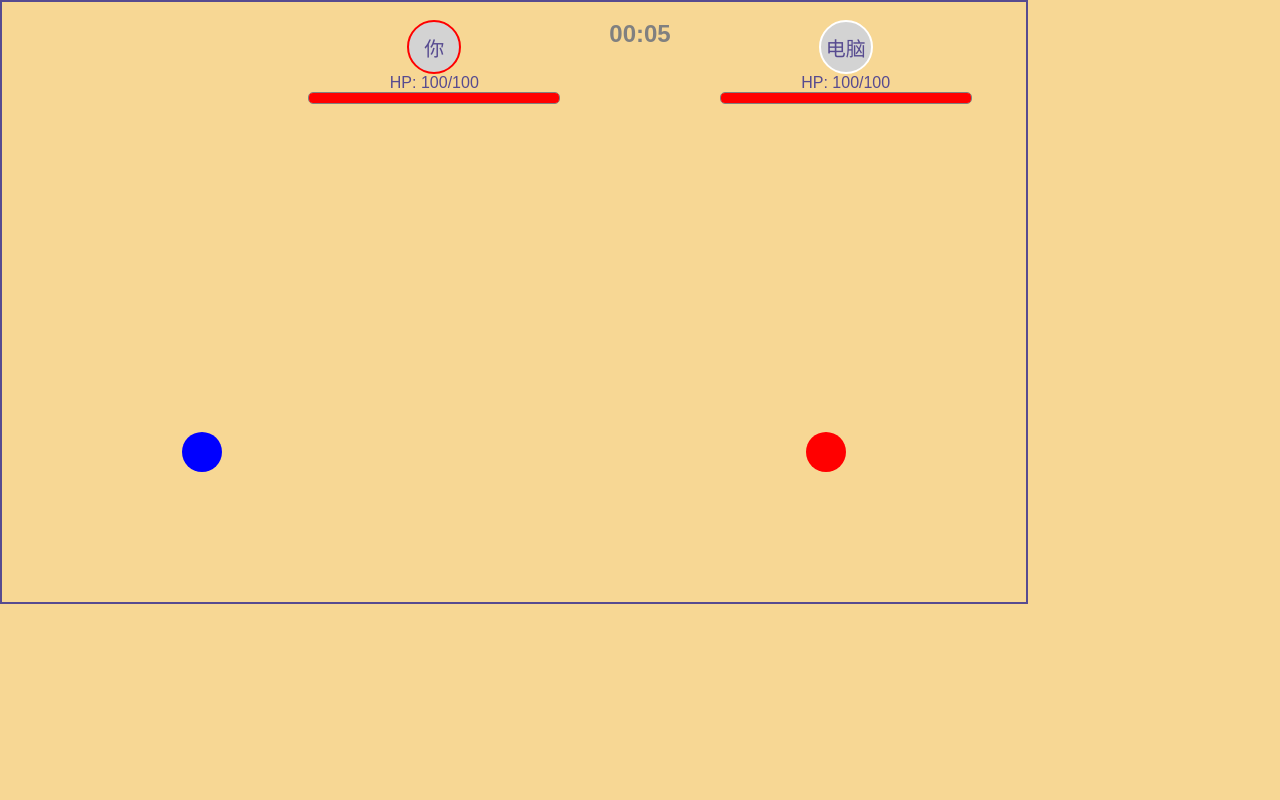
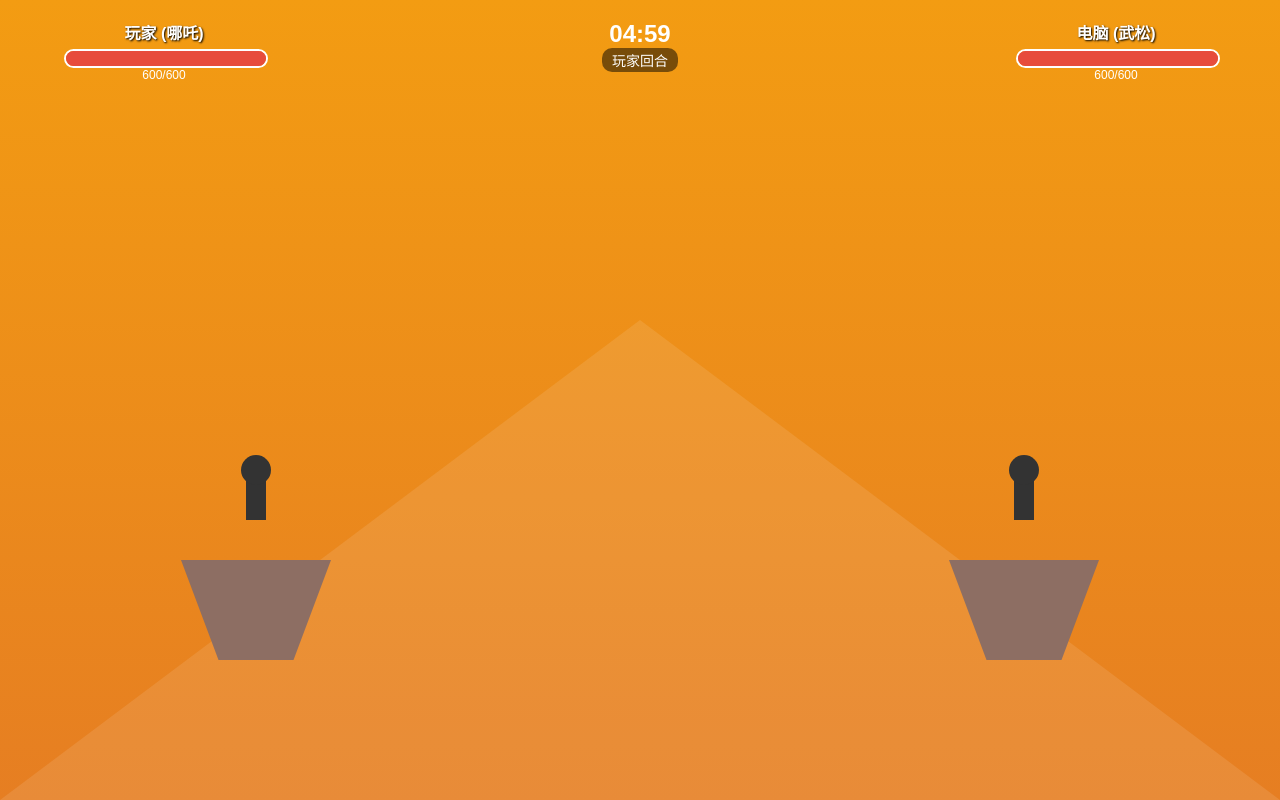
Before and after one commit to finleyxtrdylan037-design/13, a plain HTML site: page index.html in a window 1280 px wide. Drawn offline with Linux system fonts and the light colour scheme.

Commit message:
更新 index.html

```diff
--- a/index.html
+++ b/index.html
@@ -2,334 +2,312 @@
 <html lang="zh-CN">
 <head>
     <meta charset="UTF-8">
-    <meta name="viewport" content="width=device-width, initial-scale=1.0">
-    <title>标枪对战 (Javelin Duel)</title>
+    <meta name="viewport" content="width=device-width, initial-scale=1.0, maximum-scale=1.0, user-scalable=no">
+    <title>古风标枪对战</title>
     <style>
         body {
             margin: 0;
             padding: 0;
-            background-color: #f7d794; /* 模仿参考图的黄色背景 */
-            font-family: Arial, sans-serif;
-            overflow: hidden; /* 防止滚轮 */
+            overflow: hidden;
+            background: #f4d03f; /* 背景兜底色 */
+            font-family: 'Microsoft YaHei', sans-serif;
+            user-select: none;
+        }
+        #game-container {
+            position: relative;
+            width: 100vw;
+            height: 100vh;
+            background: linear-gradient(to bottom, #f39c12, #e67e22);
+            display: flex;
+            justify-content: center;
+            align-items: center;
         }
         canvas {
             display: block;
-            border: 2px solid #574b90;
+            background: transparent;
         }
-        #ui {
+        /* UI 层 */
+        #ui-layer {
             position: absolute;
             top: 20px;
+            width: 90%;
+            display: flex;
+            justify-content: space-between;
+            align-items: flex-start;
+            pointer-events: none;
+        }
+        .player-info {
+            width: 200px;
+            text-align: center;
+        }
+        .hp-bar-bg {
             width: 100%;
-            pointer-events: none; /* UI 不会拦截点击 */
-            color: #574b90;
-            display: flex;
-            justify-content: center;
+            height: 15px;
+            background: rgba(0,0,0,0.3);
+            border-radius: 10px;
+            overflow: hidden;
+            border: 2px solid #fff;
         }
-        #p1-info, #p2-info {
-            width: 250px;
-            display: flex;
-            flex-direction: column;
-            align-items: center;
-        }
-        .hp-bar-container {
+        .hp-bar-fill {
+            height: 100%;
             width: 100%;
-            height: 10px;
-            background-color: white;
-            border-radius: 5px;
-            overflow: hidden;
-            border: 1px solid gray;
-        }
-        .hp-bar {
-            height: 100%;
-            background-color: red;
-            width: 100%;
+            background: #e74c3c;
             transition: width 0.3s;
         }
-        .avatar {
-            width: 50px;
-            height: 50px;
-            border-radius: 50%;
-            background-color: lightgray;
-            border: 2px solid white;
-            display: flex;
-            justify-content: center;
-            align-items: center;
-            font-size: 20px;
-        }
-        #game-time {
-            font-size: 24px;
-            font-weight: bold;
-            margin: 0 50px;
-            color: gray;
-        }
-        .player-turn {
-            border-color: red; /* 指示当前回合 */
-        }
+        .name { color: white; font-weight: bold; margin-bottom: 5px; text-shadow: 1px 1px 2px #000; }
+        #center-info { text-align: center; color: white; }
+        #timer { font-size: 24px; font-weight: bold; }
+        #turn-hint { font-size: 14px; background: rgba(0,0,0,0.5); padding: 2px 10px; border-radius: 10px; }
     </style>
 </head>
 <body>
-    <div id="ui">
-        <div id="p1-info">
-            <div id="p1-avatar" class="avatar">你</div>
-            <div>HP: <span id="p1-hp-text">100/100</span></div>
-            <div class="hp-bar-container"><div id="p1-hp-bar" class="hp-bar"></div></div>
+
+<div id="game-container">
+    <div id="ui-layer">
+        <div class="player-info">
+            <div class="name">玩家 (哪吒)</div>
+            <div class="hp-bar-bg"><div id="p1-hp" class="hp-bar-fill"></div></div>
+            <div id="p1-hp-text" style="color:white; font-size:12px;">600/600</div>
         </div>
-        <div id="game-time">00:00</div>
-        <div id="p2-info">
-            <div id="p2-avatar" class="avatar">电脑</div>
-            <div>HP: <span id="p2-hp-text">100/100</span></div>
-            <div class="hp-bar-container"><div id="p2-hp-bar" class="hp-bar"></div></div>
+        <div id="center-info">
+            <div id="timer">04:59</div>
+            <div id="turn-hint">玩家回合</div>
+        </div>
+        <div class="player-info">
+            <div class="name">电脑 (武松)</div>
+            <div class="hp-bar-bg"><div id="p2-hp" class="hp-bar-fill"></div></div>
+            <div id="p2-hp-text" style="color:white; font-size:12px;">600/600</div>
         </div>
     </div>
-    <canvas id="gameCanvas" width="1024" height="600"></canvas>
+    <canvas id="gameCanvas"></canvas>
+</div>
 
 <script>
+/**
+ * 游戏配置与状态
+ */
 const canvas = document.getElementById('gameCanvas');
 const ctx = canvas.getContext('2d');
-    const ui = document.getElementById('ui');
 
-    // 基础配置
-    const config = {
-        gravity: 0.15, // 重力
-        maxPower: 25, // 最大投掷力度
-        minPower: 5,
-        targetR: 20, // 玩家/电脑半径
-        playerY: 450, // 玩家/电脑在 Y 轴的位置
-        damage: 25 // 每次击中的伤害
+let width, height;
+let gameState = 'aiming'; // aiming, flying, ai_turn
+let turn = 'player'; // player, ai
+
+const gravity = 0.25;
+const players = {
+    p1: { x: 0, y: 0, hp: 600, maxHp: 600, color: '#3498db', platformW: 150 },
+    p2: { x: 0, y: 0, hp: 600, maxHp: 600, color: '#2ecc71', platformW: 150 }
 };
 
-    // 游戏状态
-    let p1, p2; // 玩家和电脑
-    let spear; // 当前标枪
-    let currentTime = 0; // 游戏时间
-    let turn = 1; // 1: 玩家, 2: 电脑
-    let canThrow = true;
-    let aimX, aimY; // 瞄准点
+let spear = { x: 0, y: 0, vx: 0, vy: 0, active: false, angle: 0 };
+let mouse = { x: 0, y: 0, isDown: false, startX: 0, startY: 0 };
 
-    // 初始化玩家和电脑
+// 初始化画布
 function init() {
-        p1 = {
-            id: 1, x: 200, y: config.playerY, hp: 100, maxHp: 100, isComputer: false,
-            spearStock: Infinity // 模仿图中的标枪数，简化为无限
-        };
-        p2 = {
-            id: 2, x: 824, y: config.playerY, hp: 100, maxHp: 100, isComputer: true,
-            spearStock: Infinity
-        };
-        spear = null;
-        turn = 1;
-        updateUI();
-        startTimer();
-        gameLoop();
+    width = window.innerWidth;
+    height = window.innerHeight;
+    canvas.width = width;
+    canvas.height = height;
+
+    // 设置角色位置
+    players.p1.x = width * 0.2;
+    players.p1.y = height * 0.7;
+    players.p2.x = width * 0.8;
+    players.p2.y = height * 0.7;
 }
 
-    // 标枪类
-    class Spear {
-        constructor(x, y, vx, vy, color) {
-            this.x = x; this.y = y;
-            this.vx = vx; this.vy = vy;
-            this.active = true;
-            this.tipSize = 5;
-            this.color = color;
+/**
+ * 绘制逻辑
+ */
+function drawPlatform(x, y, w) {
+    ctx.fillStyle = '#8d6e63';
+    ctx.beginPath();
+    ctx.moveTo(x - w/2, y);
+    ctx.lineTo(x + w/2, y);
+    ctx.lineTo(x + w/4, y + 100);
+    ctx.lineTo(x - w/4, y + 100);
+    ctx.closePath();
+    ctx.fill();
 }
 
-        update() {
-            if (!this.active) return;
-            this.x += this.vx;
-            this.y += this.vy;
-            this.vy += config.gravity; // 重力
+function drawCharacter(player, isFlip) {
+    ctx.save();
+    ctx.translate(player.x, player.y - 40);
+    if(isFlip) ctx.scale(-1, 1);
 
-            // 检测边界
-            if (this.y > canvas.height + 10 || this.x < -10 || this.x > canvas.width + 10) {
-                this.active = false;
-                spear = null;
-                endTurn();
+    // 简易火柴人/几何体替代图中的角色
+    ctx.fillStyle = "#333";
+    ctx.fillRect(-10, -40, 20, 40); // 身体
+    ctx.beginPath();
+    ctx.arc(0, -50, 15, 0, Math.PI*2); // 头
+    ctx.fill();
+    ctx.restore();
 }
 
-            // 检测碰撞
-            let target = (turn === 1) ? p2 : p1;
-            if (this.checkCollision(target)) {
-                this.active = false;
-                dealDamage(target);
-                spear = null;
-                endTurn();
+function drawSpear(x, y, vx, vy) {
+    let angle = Math.atan2(vy, vx);
+    ctx.save();
+    ctx.translate(x, y);
+    ctx.rotate(angle);
+    ctx.strokeStyle = '#fff';
+    ctx.lineWidth = 3;
+    ctx.beginPath();
+    ctx.moveTo(-20, 0);
+    ctx.lineTo(20, 0);
+    ctx.stroke();
+    // 枪尖
+    ctx.fillStyle = '#bdc3c7';
+    ctx.beginPath();
+    ctx.moveTo(20, 0);
+    ctx.lineTo(10, -5);
+    ctx.lineTo(10, 5);
+    ctx.fill();
+    ctx.restore();
+}
+
+function drawTrajectory() {
+    if (!mouse.isDown || turn !== 'player') return;
+
+    let dx = (mouse.startX - mouse.x) * 0.15;
+    let dy = (mouse.startY - mouse.y) * 0.15;
+
+    ctx.beginPath();
+    ctx.setLineDash([5, 5]);
+    ctx.strokeStyle = "rgba(255,255,255,0.5)";
+
+    let tx = players.p1.x, ty = players.p1.y - 50;
+    let tvx = dx, tvy = dy;
+
+    for (let i = 0; i < 30; i++) {
+        ctx.lineTo(tx, ty);
+        tx += tvx * 2;
+        ty += tvy * 2;
+        tvy += gravity * 2;
+    }
+    ctx.stroke();
+    ctx.setLineDash([]);
+}
+
+/**
+ * 游戏逻辑更新
+ */
+function update() {
+    if (spear.active) {
+        spear.x += spear.vx;
+        spear.y += spear.vy;
+        spear.vy += gravity;
+
+        // 检测命中
+        let target = (turn === 'player') ? players.p2 : players.p1;
+        let dist = Math.hypot(spear.x - target.x, spear.y - (target.y - 40));
+
+        if (dist < 40) {
+            target.hp -= 120;
+            updateUI();
+            resetSpear();
+        } else if (spear.y > height || spear.x < 0 || spear.x > width) {
+            resetSpear();
+        }
     }
 }
 
-        draw() {
-            if (!this.active) return;
-            ctx.beginPath();
-            ctx.arc(this.x, this.y, this.tipSize, 0, Math.PI * 2);
-            ctx.fillStyle = this.color;
-            ctx.fill();
-        }
-
-        checkCollision(target) {
-            let dx = this.x - target.x;
-            let dy = this.y - target.y;
-            return Math.sqrt(dx * dx + dy * dy) < config.targetR;
+function resetSpear() {
+    spear.active = false;
+    if (turn === 'player') {
+        turn = 'ai';
+        document.getElementById('turn-hint').innerText = "电脑回合...";
+        setTimeout(aiMove, 1500);
+    } else {
+        turn = 'player';
+        document.getElementById('turn-hint').innerText = "玩家回合";
     }
 }
 
-    // 处理伤害
-    function dealDamage(target) {
-        target.hp -= config.damage;
-        if (target.hp <= 0) target.hp = 0;
-        updateUI();
-        if (target.hp === 0) {
-            gameOver(target.id === 1 ? '电脑获胜！' : '你赢了！');
-        }
+function aiMove() {
+    spear.active = true;
+    spear.x = players.p2.x;
+    spear.y = players.p2.y - 50;
+
+    // AI 算法：计算玩家方向，加一点点随机扰动
+    let targetX = players.p1.x;
+    let targetY = players.p1.y - 50;
+    let dx = targetX - spear.x;
+    let dy = targetY - spear.y - 100; // 向上瞄准一点以应对重力
+
+    spear.vx = dx * 0.04 + (Math.random() - 0.5) * 2;
+    spear.vy = dy * 0.04 - 5;
 }
 
-    // 切换回合
-    function endTurn() {
-        canThrow = false;
-        setTimeout(() => {
-            turn = (turn === 1) ? 2 : 1;
-            updateUI();
-            if (turn === 2) {
-                computerAI(); // 轮到电脑，执行 AI
-            } else {
-                canThrow = true;
-            }
-        }, 1000); // 等待1秒让玩家看到结果
+function updateUI() {
+    document.getElementById('p1-hp').style.width = (players.p1.hp / players.p1.maxHp * 100) + "%";
+    document.getElementById('p2-hp').style.width = (players.p2.hp / players.p2.maxHp * 100) + "%";
+    document.getElementById('p1-hp-text').innerText = `${Math.max(0, players.p1.hp)}/600`;
+    document.getElementById('p2-hp-text').innerText = `${Math.max(0, players.p2.hp)}/600`;
+
+    if(players.p1.hp <= 0) alert("你输了！");
+    if(players.p2.hp <= 0) alert("你赢了！");
 }
 
-    // 电脑 AI (非常简单，瞄准玩家的大致方向)
-    function computerAI() {
-        if (turn !== 2) return;
-        setTimeout(() => {
-            // 计算随机角度和力度
-            let targetX = p1.x + (Math.random() - 0.5) * 50; // 增加一点随机偏差
-            let targetY = p1.y + (Math.random() - 0.5) * 50;
+function loop() {
+    ctx.clearRect(0, 0, width, height);
 
-            let dx = targetX - p2.x;
-            let dy = targetY - p2.y;
-            let angle = Math.atan2(dy, dx);
-            // 力度在一定范围内随机
-            let power = config.minPower + Math.random() * (config.maxPower - config.minPower);
+    // 绘背景装饰（简单的远山）
+    ctx.fillStyle = "rgba(255,255,255,0.1)";
+    ctx.beginPath();
+    ctx.moveTo(0, height);
+    ctx.lineTo(width/2, height*0.4);
+    ctx.lineTo(width, height);
+    ctx.fill();
 
-            // 发射
-            spear = new Spear(p2.x, p2.y, Math.cos(angle) * power, Math.sin(angle) * power, 'black');
-        }, 1000); // 电脑思考1秒
+    drawPlatform(players.p1.x, players.p1.y, players.p1.platformW);
+    drawPlatform(players.p2.x, players.p2.y, players.p2.platformW);
+
+    drawCharacter(players.p1, false);
+    drawCharacter(players.p2, true);
+
+    drawTrajectory();
+
+    if (spear.active) {
+        drawSpear(spear.x, spear.y, spear.vx, spear.vy);
     }
 
-    // 更新 UI 显示
-    function updateUI() {
-        // HP
-        document.getElementById('p1-hp-text').innerText = `${p1.hp}/${p1.maxHp}`;
-        document.getElementById('p1-hp-bar').style.width = `${p1.hp / p1.maxHp * 100}%`;
-        document.getElementById('p2-hp-text').innerText = `${p2.hp}/${p2.maxHp}`;
-        document.getElementById('p2-hp-bar').style.width = `${p2.hp / p2.maxHp * 100}%`;
-
-        // 当前回合指示器
-        document.getElementById('p1-avatar').classList.remove('player-turn');
-        document.getElementById('p2-avatar').classList.remove('player-turn');
-        if (turn === 1) document.getElementById('p1-avatar').classList.add('player-turn');
-        else document.getElementById('p2-avatar').classList.add('player-turn');
+    update();
+    requestAnimationFrame(loop);
 }
 
-    // 游戏计时器
-    function startTimer() {
-        setInterval(() => {
-            currentTime++;
-            let minutes = Math.floor(currentTime / 60);
-            let seconds = currentTime % 60;
-            document.getElementById('game-time').innerText = `${String(minutes).padStart(2, '0')}:${String(seconds).padStart(2, '0')}`;
-        }, 1000);
-    }
-
-    // 游戏结束
-    function gameOver(message) {
-        canThrow = false;
-        setTimeout(() => {
-            alert(message);
-            location.reload(); // 重新加载
-        }, 500);
-    }
-
-    // 绘制游戏元素
-    function draw() {
-        ctx.clearRect(0, 0, canvas.width, canvas.height); // 清空背景
-
-        // 绘制玩家和电脑的简单形状 (参考图)
-        ctx.fillStyle = 'blue';
-        ctx.beginPath();
-        ctx.arc(p1.x, p1.y, config.targetR, 0, Math.PI * 2);
-        ctx.fill();
-
-        ctx.fillStyle = 'red';
-        ctx.beginPath();
-        ctx.arc(p2.x, p2.y, config.targetR, 0, Math.PI * 2);
-        ctx.fill();
-
-        // 绘制标枪
-        if (spear) {
-            spear.draw();
-        }
-
-        // 玩家瞄准时绘制瞄准线
-        if (turn === 1 && aimX !== undefined && aimY !== undefined && !spear) {
-            ctx.beginPath();
-            ctx.setLineDash([5, 5]); // 虚线
-            ctx.moveTo(p1.x, p1.y);
-            ctx.lineTo(aimX, aimY);
-            ctx.strokeStyle = 'gray';
-            ctx.lineWidth = 2;
-            ctx.stroke();
-            ctx.setLineDash([]); // 重置为实线
-        }
-    }
-
-    // 游戏主循环
-    function gameLoop() {
-        if (spear) {
-            spear.update();
-        }
-        draw();
-        requestAnimationFrame(gameLoop);
-    }
-
-    // 鼠标输入处理 (玩家操作)
-    window.addEventListener('mousedown', (e) => {
-        if (turn !== 1 || !canThrow || spear) return;
-        let rect = canvas.getBoundingClientRect();
-        aimX = e.clientX - rect.left;
-        aimY = e.clientY - rect.top;
+/**
+ * 事件监听
+ */
+window.addEventListener('mousedown', e => {
+    if (turn !== 'player' || spear.active) return;
+    mouse.isDown = true;
+    mouse.startX = e.clientX;
+    mouse.startY = e.clientY;
 });
 
-    window.addEventListener('mousemove', (e) => {
-        if (turn !== 1 || !canThrow || spear) return;
-        let rect = canvas.getBoundingClientRect();
-        aimX = e.clientX - rect.left;
-        aimY = e.clientY - rect.top;
+window.addEventListener('mousemove', e => {
+    mouse.x = e.clientX;
+    mouse.y = e.clientY;
 });
 
-    window.addEventListener('mouseup', (e) => {
-        if (turn !== 1 || !canThrow || spear || aimX === undefined || aimY === undefined) return;
-        let rect = canvas.getBoundingClientRect();
-        let endX = e.clientX - rect.left;
-        let endY = e.clientY - rect.top;
+window.addEventListener('mouseup', e => {
+    if (!mouse.isDown) return;
+    mouse.isDown = false;
 
-        // 计算发射角度和力度
-        let dx = endX - p1.x;
-        let dy = endY - p1.y;
-        let distance = Math.sqrt(dx * dx + dy * dy);
-        let angle = Math.atan2(dy, dx);
-
-        // 确保是向上投掷，并在力度范围内
-        let power = Math.max(config.minPower, Math.min(distance / 10, config.maxPower));
-
-        // 发射
-        spear = new Spear(p1.x, p1.y, Math.cos(angle) * power, Math.sin(angle) * power, 'red');
-        aimX = aimY = undefined; // 清空瞄准点
+    spear.active = true;
+    spear.x = players.p1.x;
+    spear.y = players.p1.y - 50;
+    // 弹弓效应：拉得越远弹得越快
+    spear.vx = (mouse.startX - e.clientX) * 0.15;
+    spear.vy = (mouse.startY - e.clientY) * 0.15;
 });
 
-    // 触摸输入处理 (移动端适配)
-    // 这里只做了mousedown, mousemove, mouseup，touchstart, touchmove, touchend的实现类似，这里简略
+// 处理窗口缩放
+window.addEventListener('resize', init);
 
-    // 启动游戏
+// 启动
 init();
+loop();
 
 </script>
 </body>
```
Lines whose indentation alone changed are shown as unchanged.
